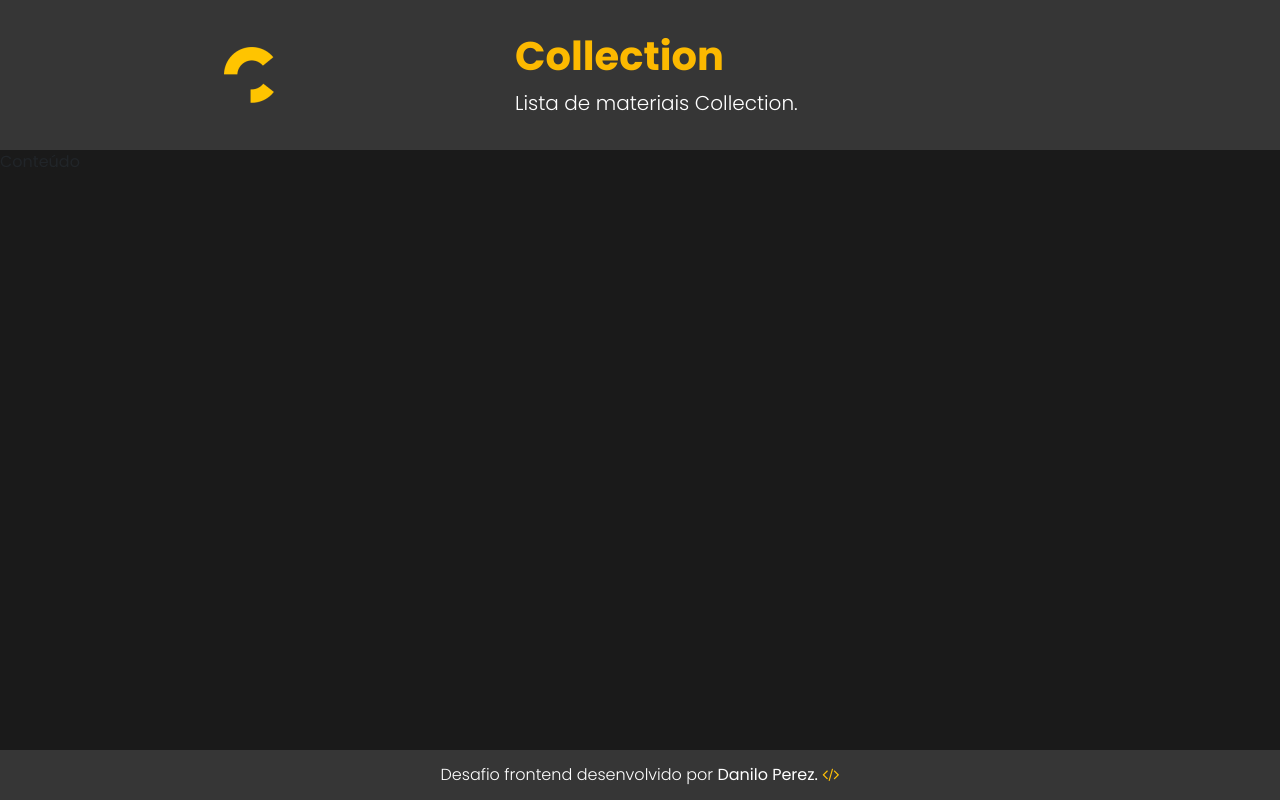
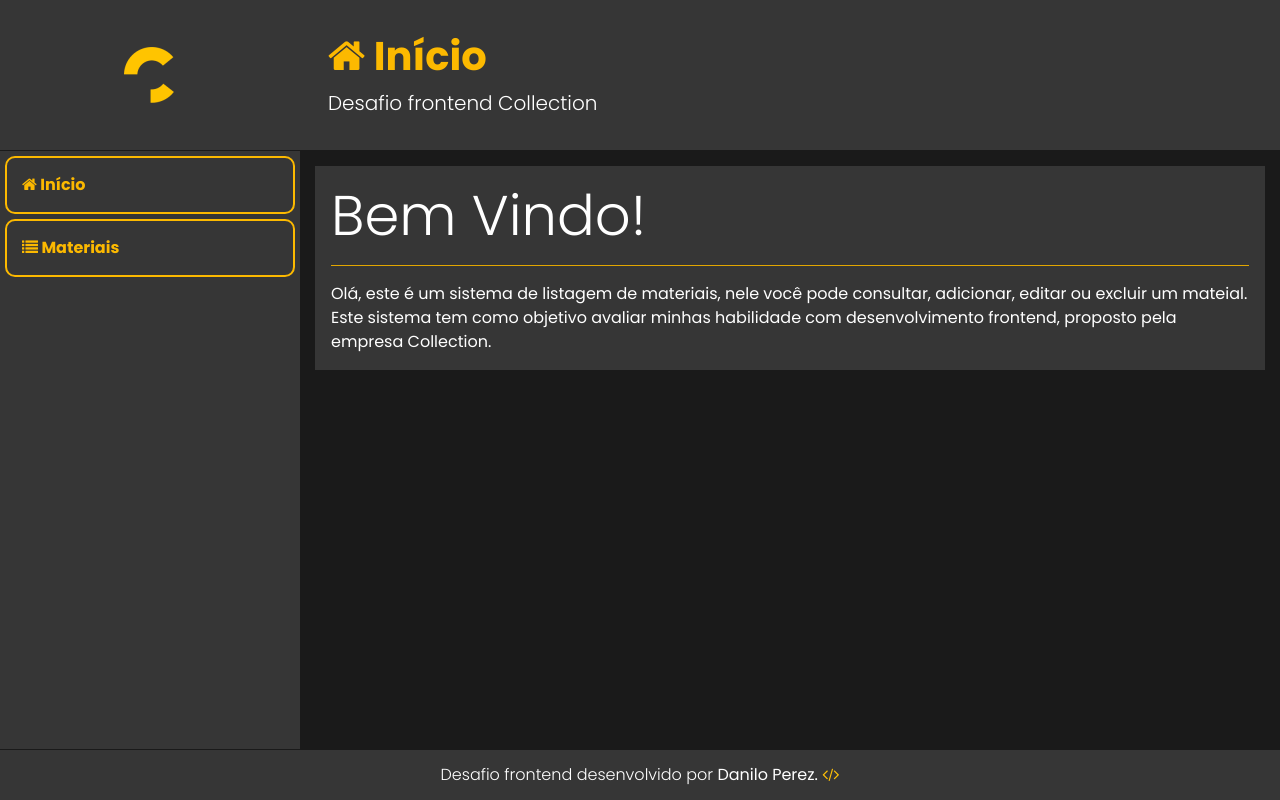
Before and after one commit to danilo-pro/danilo-pro-desafioFrontEndCollection, a React (Create React App) app in the folder frontend/: page / in a window 1280 px wide. Built offline with nearby package versions, Linux system fonts and the light colour scheme.

Commit message:
Criação do menu de navegação lateral e melhorias no design

```diff
--- a/frontend/src/components/template/Header.css
+++ b/frontend/src/components/template/Header.css
@@ -1,6 +1,6 @@
 header.header {
     background-color: var(--bg-secondary);
-    padding: 0px 15px;
+    padding: 0px 28px;
     overflow: hidden;
     white-space: nowrap;
     display: flex;
--- a/frontend/src/components/template/Header.jsx
+++ b/frontend/src/components/template/Header.jsx
@@ -4,7 +4,7 @@ import React from "react";
 export default props =>
     <header className="header d-none d-sm-flex flex-column">
         <h1 className="mt-3 title">
-            {props.title}
+            <i className={`fa fa-${props.icon}`}></i> {props.title}
         </h1>
         <p className="lead subTitle">{props.subtitle}</p>
     </header>
--- a/frontend/src/components/template/Main.css
+++ b/frontend/src/components/template/Main.css
@@ -0,0 +1,12 @@
+main > div {
+    background-color: var(--bg-secondary);
+    color: #fff;
+}
+
+hr {
+    background-color: #fcb900;
+}
+
+p {
+    color: #fff;
+}
--- a/frontend/src/components/template/Main.jsx
+++ b/frontend/src/components/template/Main.jsx
@@ -5,7 +5,9 @@ import Header from "./Header";
 export default props =>
     <React.Fragment>
         <Header {...props} />
-        <main className="content">
-            Conteúdo
+        <main className="content container-fluid">
+            <div className="p-3 mt-3">
+                {props.children}
+            </div>
         </main>
     </React.Fragment>
--- /dev/null
+++ b/frontend/src/components/template/Nav.css
@@ -0,0 +1,21 @@
+aside.menu-area {
+    background-color: var(--bg-secondary);
+    border-top: 1px solid var(--bg-primary);
+    border-bottom: 1px solid var(--bg-primary);
+}
+
+.menu a {
+    display: block;
+    text-decoration: none;
+    color: #fcb900;
+    font-weight: bold;
+    padding: 15px;
+    margin: 5px;
+    border: 2px solid #fcb900;
+    border-radius: 10px;
+}
+
+.menu a:hover {
+    color: var(--bg-secondary);
+    background-color: #fcb900;
+}
--- /dev/null
+++ b/frontend/src/components/template/Nav.jsx
@@ -0,0 +1,14 @@
+import "./Nav.css";
+import React from "react";
+
+export default props =>
+    <aside className="menu-area">
+        <nav className="menu">
+            <a href="#/">
+                <i className="fa fa-home"></i> Início
+            </a>
+            <a href="#/materials">
+                <i className="fa fa-list"></i> Materiais
+            </a>
+        </nav>
+    </aside>
--- a/frontend/src/main/App.css
+++ b/frontend/src/main/App.css
@@ -7,7 +7,7 @@
 
     --logo-height: 150px;
     --header-height: 150px;
-    --aside-width: 500px;
+    --aside-width: 300px;
     --footer-height: 50px;
 }
 
@@ -26,7 +26,7 @@
         var(--footer-height);
     grid-template-areas:
         "logo header"
-        "content content"
+        "menu content"
         "footer footer";
     height: 100vh;
     background-color: var(--bg-primary);
@@ -40,6 +40,10 @@ header.header {
     grid-area: header;
 }
 
+aside.menu-area {
+    grid-area: menu;
+}
+
 main.content {
     grid-area: content;
 }
--- a/frontend/src/main/App.jsx
+++ b/frontend/src/main/App.jsx
@@ -4,12 +4,19 @@ import "./App.css";
 import React from "react";
 
 import Logo from "../components/template/Logo";
+import Nav from "../components/template/Nav";
 import Main from "../components/template/Main";
 import Footer from "../components/template/Footer";
 
 export default props =>
     <div className="app">
         <Logo />
-        <Main title="Collection" subtitle="Lista de materiais Collection." />
+        <Nav />
+        <Main icon="home" title="Início" subtitle="Desafio frontend Collection">
+            <div className="display-4">Bem Vindo!</div>
+            <hr />
+            <p className="mb-0">Olá, este é um sistema de listagem de materiais, nele você pode consultar, adicionar, editar ou excluir um mateial.
+                Este sistema tem como objetivo avaliar minhas habilidade com desenvolvimento frontend, proposto pela empresa Collection.</p>
+        </Main>
         <Footer />
     </div>
```
